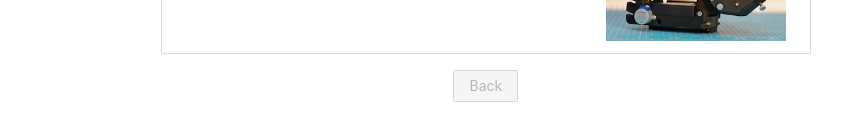
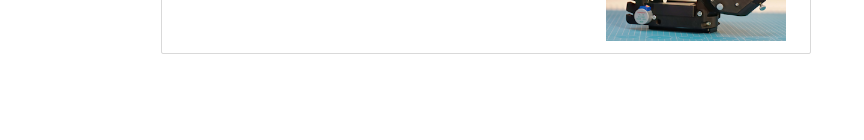
Before and after one commit to OpenAstroTech/OpenAstroTracker-Firmware-Config-Web, a React (Create React App) app: page /steps in a window 1280 px wide. Shown: the part 654-794 px from the top of the page, without its empty margins (0-864 px from the left). Built offline with nearby package versions, Linux system fonts and the light colour scheme.

Commit message:
- remove back button, not necccesary anymore due to back on browser support - correct a crash when back to tracker

```diff
--- a/src/modules/WizardStep.jsx
+++ b/src/modules/WizardStep.jsx
@@ -176,16 +176,13 @@ const WizardStep = (props) => {
     }
 
     useEffect(() => {
-        // On ajoute une entrée à l'historique à chaque changement de stepIndex
         if (stepIndex >= 0) {
-            window.history.pushState({ stepIndex }, '', '');
+            window.history.replaceState({ stepIndex }, '', window.location.pathname + window.location.search);
         }
 
         const onPopState = (event) => {
-            // Si on a une entrée d'historique, on restaure le stepIndex
             if (event.state && typeof event.state.stepIndex === 'number') {
-                // On revient à l'étape précédente
-                goBackInHistory();
+                setStepIndex(event.state.stepIndex);
             }
         };
 
@@ -680,9 +677,6 @@ const WizardStep = (props) => {
                 <div>
                     {control}
                 </div>
-                <div className='back-button' >
-                    <Button type='primary' onClick={() => goBackInHistory()} disabled={stepIndex < 1}>Back</Button>
-                </div>
             </div>
         </div>
     }
```
